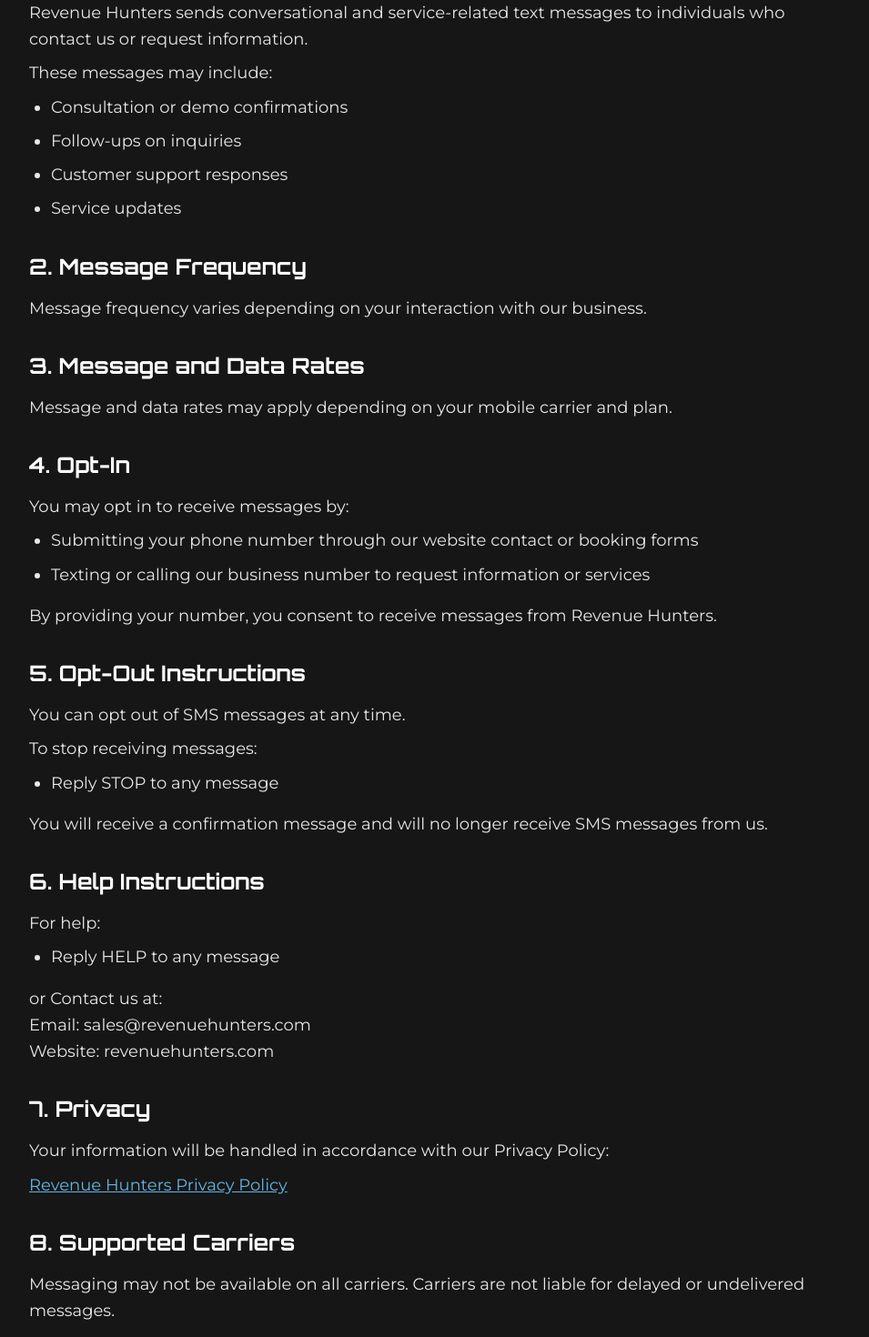
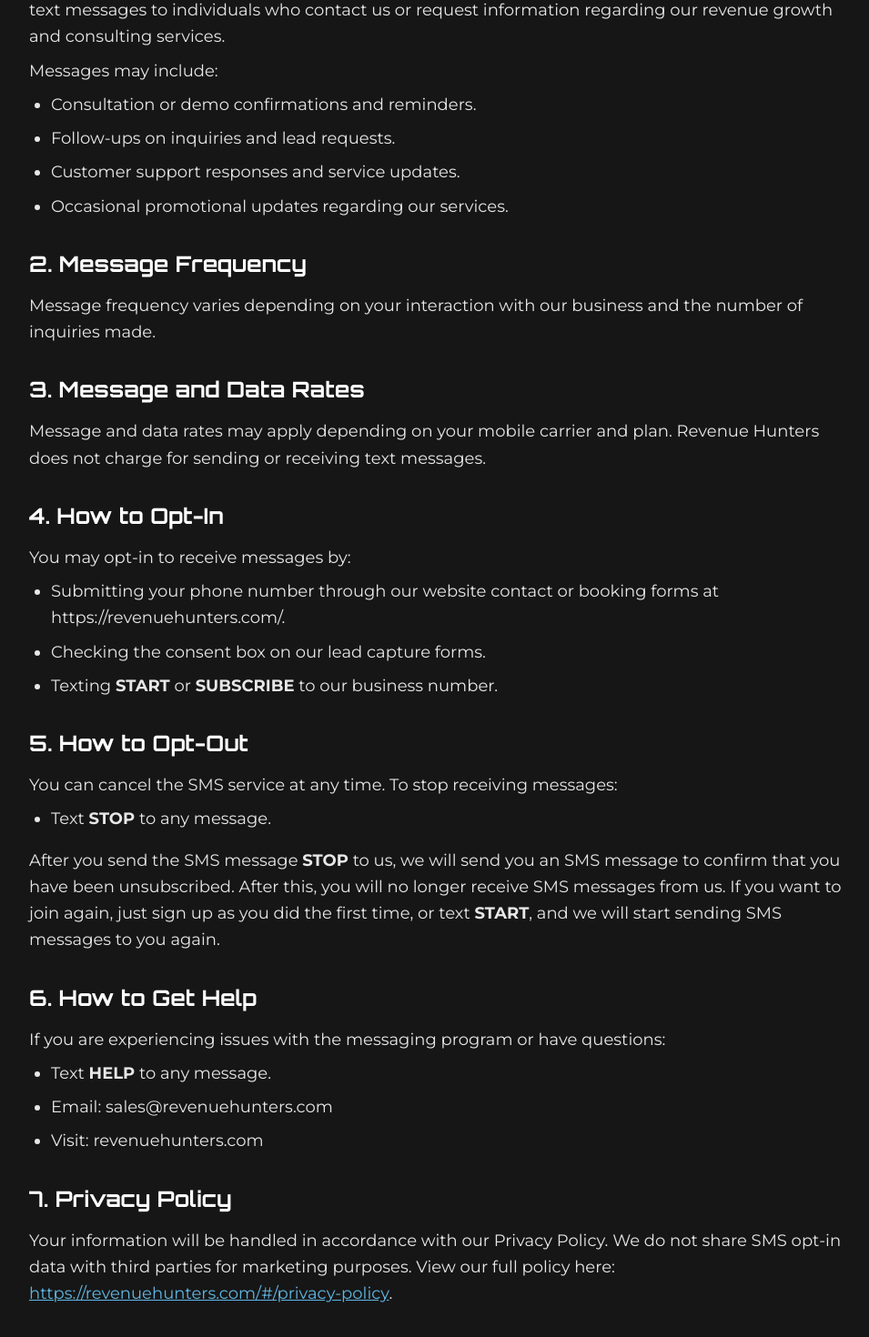
Before and after one commit to jenn-romo/Rev-Hunters, a React (Vite) app: page /#/terms in a window 1280 px wide. Shown: the part 500-1970 px from the top of the page at 91% size, without its empty margins (160-1115 px from the left). Built offline with nearby package versions, Linux system fonts and the light colour scheme.

Commit message:
feat: Update effective dates and SMS terms
Updates the effective dates on the Privacy Policy and SMS Terms & Conditions pages to February 2026. Refines the language within the SMS/mobile messaging sections of both documents for clarity and to better reflect the service offerings.

```diff
--- a/pages/PrivacyPolicy.tsx
+++ b/pages/PrivacyPolicy.tsx
@@ -5,7 +5,7 @@
     <div className="flex flex-col w-full bg-primary text-secondary-gray font-body py-20 px-4">
       <div className="max-w-4xl mx-auto w-full">
         <h1 className="font-heading font-black text-4xl md:text-5xl text-white mb-8">Privacy Policy</h1>
-        <p className="text-lg text-secondary-gray mb-8">Effective Date: December 2025</p>
+        <p className="text-lg text-secondary-gray mb-8">Effective Date: February 2026</p>
 
         <div className="space-y-8 text-lg leading-relaxed">
           <p>
@@ -38,33 +38,34 @@
           </div>
 
           <div>
-            <h2 className="font-heading font-bold text-2xl text-white mb-4">3. SMS and Messaging Data</h2>
-            <p className="mb-2">If you provide your phone number, you may receive text messages related to:</p>
+            <h2 className="font-heading font-bold text-2xl text-white mb-4">3. SMS and Mobile Messaging</h2>
+            <p className="mb-2">If you provide your phone number and opt-in to receive messaging, you may receive text messages related to:</p>
             <ul className="list-disc pl-6 space-y-2">
               <li>Appointment or demo confirmations</li>
               <li>Follow-ups on inquiries</li>
               <li>Customer support responses</li>
-              <li>Service updates</li>
+              <li>Service updates and marketing notifications</li>
             </ul>
-            <p className="mt-4">Message frequency varies based on your interaction with us.</p>
-            <p>Message and data rates may apply.</p>
-            <p className="mt-4">You may opt out at any time by replying:</p>
-            <ul className="list-disc pl-6 space-y-2">
-              <li>STOP to unsubscribe</li>
-              <li>HELP for assistance</li>
-            </ul>
+            <p className="mt-4">Message frequency varies based on your interaction with us. Message and data rates may apply. You may opt out at any time by replying STOP to unsubscribe or HELP for assistance.</p>
           </div>
 
           <div>
-            <h2 className="font-heading font-bold text-2xl text-white mb-4">4. Information Sharing</h2>
-            <p className="mb-4">We do not sell, rent, or share your personal information with third parties for marketing purposes.</p>
-            <p className="mb-2">We may share information only:</p>
+            <h2 className="font-heading font-bold text-2xl text-white mb-4">4. Information Sharing and Disclosure</h2>
+            <p className="mb-4">We do not sell, rent, or lease your personal information to third parties.</p>
+
+            <div className="bg-white/5 border-l-4 border-primary-blue p-4 mb-6">
+              <p className="font-bold text-white mb-2">Specific to SMS Consent:</p>
+              <p className="italic">
+                Mobile information will not be shared with third parties/affiliates for marketing or promotional purposes. All the above categories exclude text messaging originator opt-in data and consent; this information will not be shared with any third parties.
+              </p>
+            </div>
+
+            <p className="mb-2">We may share information only in the following limited circumstances:</p>
             <ul className="list-disc pl-6 space-y-2">
-              <li>With service providers who help us operate our business (such as messaging platforms)</li>
-              <li>When required by law</li>
-              <li>To protect our rights or prevent fraud</li>
+              <li>With service providers who assist us in delivering our services (e.g., cloud hosting or SMS delivery platforms), strictly for the purpose of providing those services to you.</li>
+              <li>When required by law or to comply with legal process.</li>
+              <li>To protect the rights, property, or safety of Revenue Hunters, our users, or the public.</li>
             </ul>
-            <p className="mt-4">All vendors are required to maintain the confidentiality of your information.</p>
           </div>
 
           <div>
@@ -76,8 +77,8 @@
             <h2 className="font-heading font-bold text-2xl text-white mb-4">6. Your Choices</h2>
             <p className="mb-2">You may:</p>
             <ul className="list-disc pl-6 space-y-2">
-              <li>Opt out of text messages at any time by replying STOP</li>
-              <li>Request access, correction, or deletion of your information by contacting us</li>
+              <li><strong>Opt-out of text messages:</strong> Reply STOP to any message you receive from us.</li>
+              <li><strong>Update/Delete Info:</strong> Request access, correction, or deletion of your information by contacting us at the email below.</li>
             </ul>
           </div>
 
@@ -93,11 +94,6 @@
             <p>Email: sales@revenuehunters.com</p>
             <p>Website: revenuehunters.com</p>
           </div>
-
-          <div>
-            <h2 className="font-heading font-bold text-2xl text-white mb-4">9. Updates to This Policy</h2>
-            <p>We may update this Privacy Policy from time to time. Updates will be posted on this page with a revised effective date.</p>
-          </div>
         </div>
       </div>
     </div>
--- a/pages/Terms.tsx
+++ b/pages/Terms.tsx
@@ -6,84 +6,76 @@
     <div className="flex flex-col w-full bg-primary text-secondary-gray font-body py-20 px-4">
       <div className="max-w-4xl mx-auto w-full">
         <h1 className="font-heading font-black text-4xl md:text-5xl text-white mb-8">SMS Terms & Conditions</h1>
-        <p className="text-lg text-secondary-gray mb-8">Effective Date: December 2025</p>
+        <p className="text-lg text-secondary-gray mb-8">Effective Date: February 2026</p>
 
         <div className="space-y-8 text-lg leading-relaxed">
           <p>
-            These Terms and Conditions apply to the SMS messaging program operated by Revenue Hunters.
-          </p>
-          <p>
-            By providing your phone number and opting in, you agree to receive text messages from Revenue Hunters in accordance with these terms.
+            These Terms and Conditions apply to the SMS messaging program operated by Revenue Hunters. By providing your phone number and opting in, you agree to receive text messages from Revenue Hunters in accordance with these terms.
           </p>
 
           <div>
             <h2 className="font-heading font-bold text-2xl text-white mb-4">1. Program Description</h2>
-            <p className="mb-2">Revenue Hunters sends conversational and service-related text messages to individuals who contact us or request information.</p>
-            <p className="mb-2">These messages may include:</p>
+            <p className="mb-2">The Revenue Hunters Notifications program sends conversational, service-related, and marketing text messages to individuals who contact us or request information regarding our revenue growth and consulting services.</p>
+            <p className="mb-2">Messages may include:</p>
             <ul className="list-disc pl-6 space-y-2">
-              <li>Consultation or demo confirmations</li>
-              <li>Follow-ups on inquiries</li>
-              <li>Customer support responses</li>
-              <li>Service updates</li>
+              <li>Consultation or demo confirmations and reminders.</li>
+              <li>Follow-ups on inquiries and lead requests.</li>
+              <li>Customer support responses and service updates.</li>
+              <li>Occasional promotional updates regarding our services.</li>
             </ul>
           </div>
 
           <div>
             <h2 className="font-heading font-bold text-2xl text-white mb-4">2. Message Frequency</h2>
-            <p>Message frequency varies depending on your interaction with our business.</p>
+            <p>Message frequency varies depending on your interaction with our business and the number of inquiries made.</p>
           </div>
 
           <div>
             <h2 className="font-heading font-bold text-2xl text-white mb-4">3. Message and Data Rates</h2>
-            <p>Message and data rates may apply depending on your mobile carrier and plan.</p>
+            <p>Message and data rates may apply depending on your mobile carrier and plan. Revenue Hunters does not charge for sending or receiving text messages.</p>
           </div>
 
           <div>
-            <h2 className="font-heading font-bold text-2xl text-white mb-4">4. Opt-In</h2>
-            <p className="mb-2">You may opt in to receive messages by:</p>
+            <h2 className="font-heading font-bold text-2xl text-white mb-4">4. How to Opt-In</h2>
+            <p className="mb-2">You may opt-in to receive messages by:</p>
             <ul className="list-disc pl-6 space-y-2">
-              <li>Submitting your phone number through our website contact or booking forms</li>
-              <li>Texting or calling our business number to request information or services</li>
+              <li>Submitting your phone number through our website contact or booking forms at https://revenuehunters.com/.</li>
+              <li>Checking the consent box on our lead capture forms.</li>
+              <li>Texting <strong>START</strong> or <strong>SUBSCRIBE</strong> to our business number.</li>
             </ul>
-            <p className="mt-4">By providing your number, you consent to receive messages from Revenue Hunters.</p>
           </div>
 
           <div>
-            <h2 className="font-heading font-bold text-2xl text-white mb-4">5. Opt-Out Instructions</h2>
-            <p className="mb-2">You can opt out of SMS messages at any time.</p>
-            <p className="mb-2">To stop receiving messages:</p>
+            <h2 className="font-heading font-bold text-2xl text-white mb-4">5. How to Opt-Out</h2>
+            <p className="mb-2">You can cancel the SMS service at any time. To stop receiving messages:</p>
             <ul className="list-disc pl-6 space-y-2">
-              <li>Reply STOP to any message</li>
+              <li>Text <strong>STOP</strong> to any message.</li>
             </ul>
-            <p className="mt-4">You will receive a confirmation message and will no longer receive SMS messages from us.</p>
+            <p className="mt-4">
+              After you send the SMS message <strong>STOP</strong> to us, we will send you an SMS message to confirm that you have been unsubscribed. After this, you will no longer receive SMS messages from us. If you want to join again, just sign up as you did the first time, or text <strong>START</strong>, and we will start sending SMS messages to you again.
+            </p>
           </div>
 
           <div>
-            <h2 className="font-heading font-bold text-2xl text-white mb-4">6. Help Instructions</h2>
-            <p className="mb-2">For help:</p>
+            <h2 className="font-heading font-bold text-2xl text-white mb-4">6. How to Get Help</h2>
+            <p className="mb-2">If you are experiencing issues with the messaging program or have questions:</p>
             <ul className="list-disc pl-6 space-y-2">
-              <li>Reply HELP to any message</li>
+              <li>Text <strong>HELP</strong> to any message.</li>
+              <li>Email: sales@revenuehunters.com</li>
+              <li>Visit: revenuehunters.com</li>
             </ul>
-            <p className="mt-4">or Contact us at:</p>
-            <p>Email: sales@revenuehunters.com</p>
-            <p>Website: revenuehunters.com</p>
           </div>
 
           <div>
-            <h2 className="font-heading font-bold text-2xl text-white mb-4">7. Privacy</h2>
+            <h2 className="font-heading font-bold text-2xl text-white mb-4">7. Privacy Policy</h2>
             <p>
-              Your information will be handled in accordance with our Privacy Policy:
-            </p>
-            <p className="mt-2">
-                <Link to="/privacy-policy" className="text-primary-blue hover:text-white transition-colors underline">
-                    Revenue Hunters Privacy Policy
-                </Link>
+              Your information will be handled in accordance with our Privacy Policy. We do not share SMS opt-in data with third parties for marketing purposes. View our full policy here: <Link to="/privacy-policy" className="text-primary-blue hover:text-white transition-colors underline">https://revenuehunters.com/#/privacy-policy</Link>.
             </p>
           </div>
 
           <div>
             <h2 className="font-heading font-bold text-2xl text-white mb-4">8. Supported Carriers</h2>
-            <p>Messaging may not be available on all carriers. Carriers are not liable for delayed or undelivered messages.</p>
+            <p>Carriers are not liable for delayed or undelivered messages. Messaging may not be available on all mobile carriers.</p>
           </div>
 
           <div>
```
